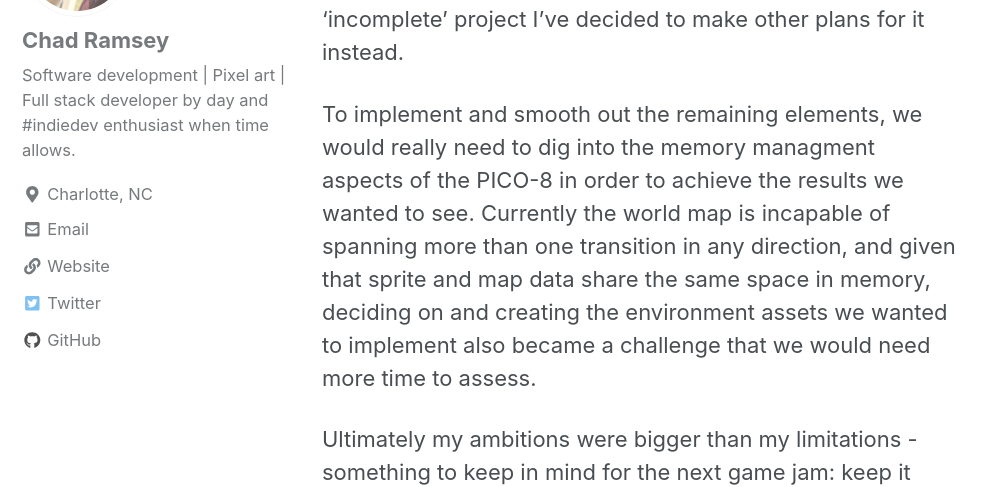
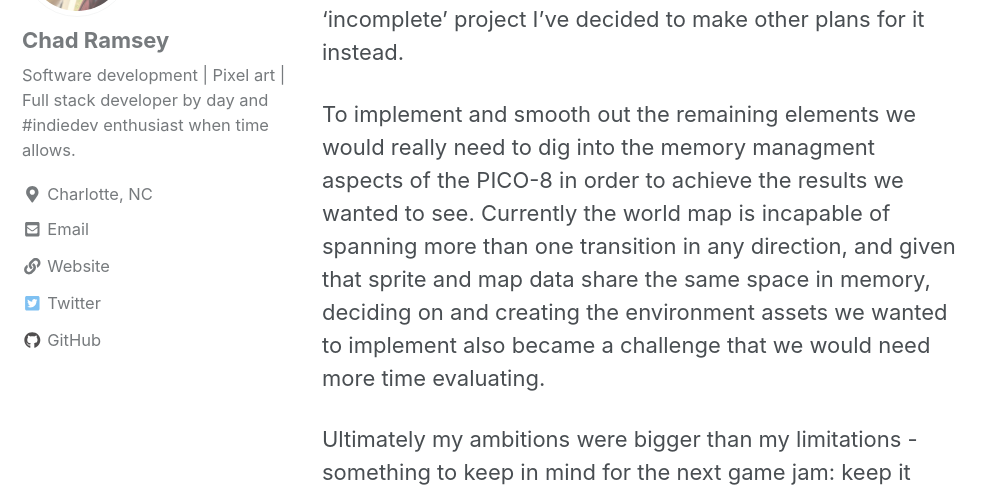
Before and after one commit to chadramsey/chadramsey.github.io, a Jekyll site: the page built from _posts/2018-11-26-pico8-game-jam-three.md, in a window 1280 px wide and 900 px high, scrolled down 842 px. Shown: the part 159-646 px from the top of the window, without its empty margins (0-995 px from the left). Built offline with Jekyll 4.4.1, drawn with Linux system fonts in a browser that asks for light colours; cached includes are drawn as plain includes; nearby versions of some CDN libraries.

```diff
--- a/_posts/2018-11-26-pico8-game-jam-three.md
+++ b/_posts/2018-11-26-pico8-game-jam-three.md
@@ -15,8 +15,8 @@
 
 Then in the days following it dawned on me that, for the elements I still had remaining on my to-do list, I didn't see myself being able to complete this project in a timely enough manner. Rather than submit what would feel like an 'incomplete' project I've decided to make other plans for it instead.
 
-To implement and smooth out the remaining elements, we would really need to dig into the memory managment aspects of the PICO-8 in order to achieve the results we wanted to see. Currently the world map is incapable of spanning more than one transition in any direction, and given that sprite and map data share the same space in memory, deciding on and creating the
-environment assets we wanted to implement also became a challenge that we would need more time to assess.
+To implement and smooth out the remaining elements we would really need to dig into the memory managment aspects of the PICO-8 in order to achieve the results we wanted to see. Currently the world map is incapable of spanning more than one transition in any direction, and given that sprite and map data share the same space in memory, deciding on and creating the
+environment assets we wanted to implement also became a challenge that we would need more time evaluating.
 
 Ultimately my ambitions were bigger than my limitations - something to keep in mind for the next game jam: keep it simple.
 
```
